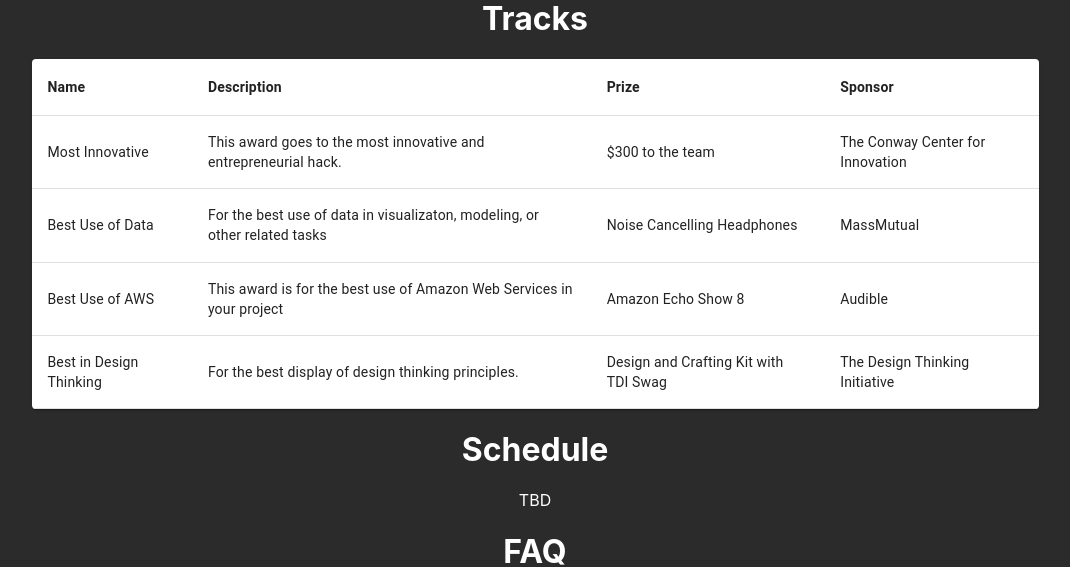
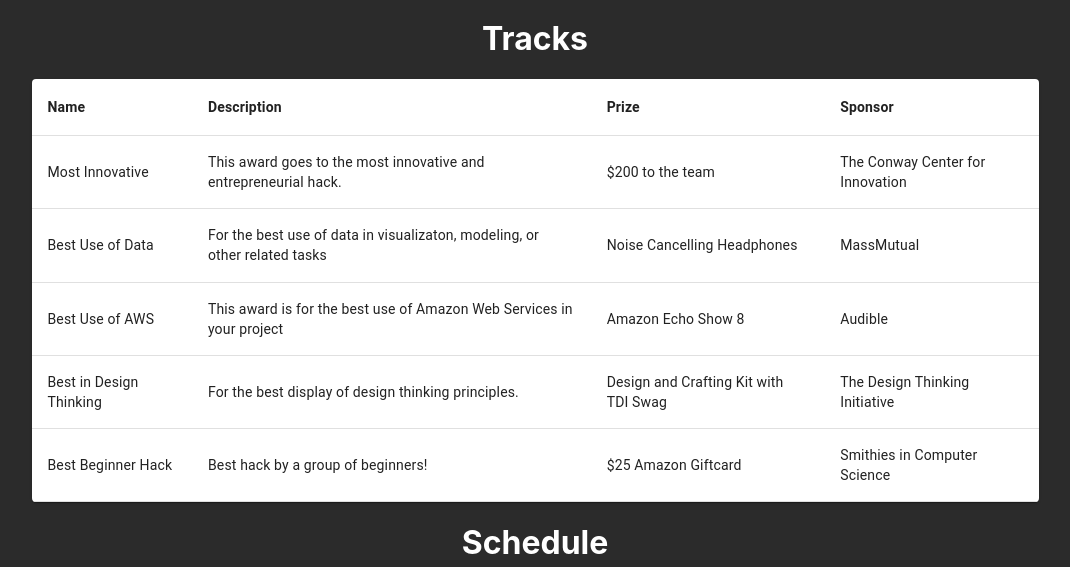
Before and after one commit to martasapizhak/hackdayatsmith, a React (Create React App) app: page / in a window 1280 px wide. Shown: the part 1230-1797 px from the top of the page, without its empty margins (105-1175 px from the left). Built offline with nearby package versions, Linux system fonts and the light colour scheme; a web font is replaced by a local one.

Commit message:
pweese work

```diff
--- a/src/App.js
+++ b/src/App.js
@@ -26,8 +26,9 @@
             <Grid item xs={10}>
               <h1>What is HackSmith?</h1>
               <p>HackSmith is a virtual 24 hour Smith College hackathon run by Smithies in CS, Smithies in SDS, and the SDS Coalition of Color. HackSmith is an opportunity to try out new challenges, attend workshops, and meet new people. We aim to foster a space for interdisciplinary creativity.
+              We've had an unprecedented amount of interest this year and are no longer able to accept new participants.
               <h1>Our Sponsors</h1>
-              HackSmith wouldn't be possible without the generosity of Audible, the Conway Center for Innovation, The Design Thinking Initiative, Google, and MassMutual.
+              HackSmith wouldn't be possible without the generosity of Audible, the Conway Center for Innovation, The Design Thinking Initiative, and MassMutual.
               <h2>Design Thinking Initiative Support</h2>
               If you're interested in checking out physical materials (including Arduino Kits) from the Design Thinking Initiative, please sign up to do so <Link href="https://www.librarycat.org/lib/designthinking" style={{color:"#e6cb49"}}>here!</Link> There will be a physical drop-off point for those who are interested.
 
@@ -35,7 +36,7 @@
               <h1>Tracks</h1>
                 <Tracks />
               <h1>Schedule</h1>
-                TBD
+                <img src="https://i.redd.it/zkgrqhutvdp61.png" alt="HackSmith 2021 Schedule" width="600"/>
               <h1>FAQ</h1>
               <br />
               <Accordian />
--- a/src/tracks.js
+++ b/src/tracks.js
@@ -19,10 +19,11 @@
 }
 
 const rows = [
-  createData("Most Innovative", "This award goes to the most innovative and entrepreneurial hack.", "$300 to the team", "The Conway Center for Innovation"),
+  createData("Most Innovative", "This award goes to the most innovative and entrepreneurial hack.", "$200 to the team", "The Conway Center for Innovation"),
   createData("Best Use of Data", "For the best use of data in visualizaton, modeling, or other related tasks", "Noise Cancelling Headphones", "MassMutual"),
   createData("Best Use of AWS", "This award is for the best use of Amazon Web Services in your project", "Amazon Echo Show 8", "Audible"),
   createData("Best in Design Thinking", "For the best display of design thinking principles.", "Design and Crafting Kit with TDI Swag", "The Design Thinking Initiative"),
+  createData("Best Beginner Hack", "Best hack by a group of beginners!", "$25 Amazon Giftcard", "Smithies in Computer Science")
 ];
 
 export default function BasicTable() {
```
